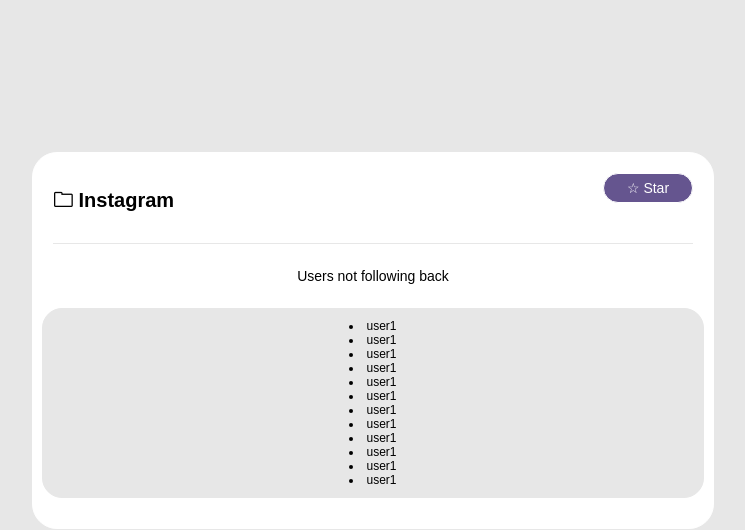
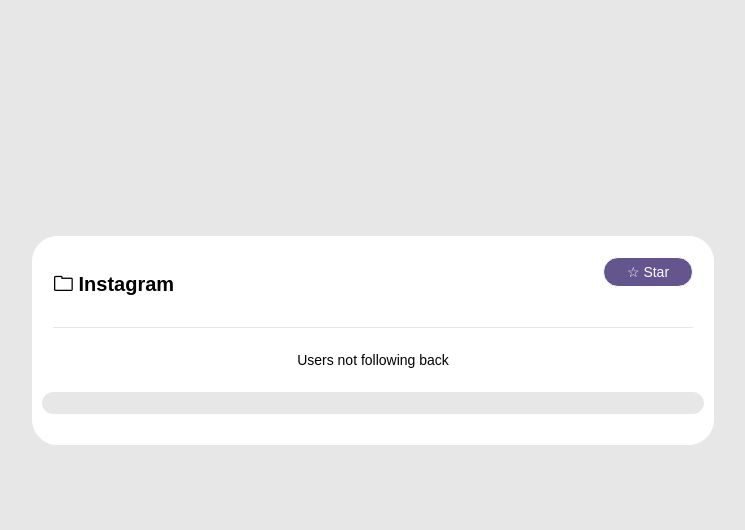
Before and after one commit to Owono2001/instagram-users-not-following-back, a plain HTML site: page index.html in a window 1280 px wide. Shown: the top 530 px of the page, without its empty margins (267-1012 px from the left). Drawn offline with Linux system fonts and the light colour scheme; no server answers.

Commit message:
fixed structure

```diff
--- a/index.html
+++ b/index.html
@@ -14,18 +14,6 @@
                 <hr>
                 <p id="users">Users not following back</p>
                 <div id="users-list">
-                    <li>user1</li>
-                    <li>user1</li>
-                    <li>user1</li>
-                    <li>user1</li>
-                    <li>user1</li>
-                    <li>user1</li>
-                    <li>user1</li>
-                    <li>user1</li>
-                    <li>user1</li>
-                    <li>user1</li>
-                    <li>user1</li>
-                    <li>user1</li>
                 </div>
             </div>
             <p id="text">if you like this, kindly click the star button!</p>
```
